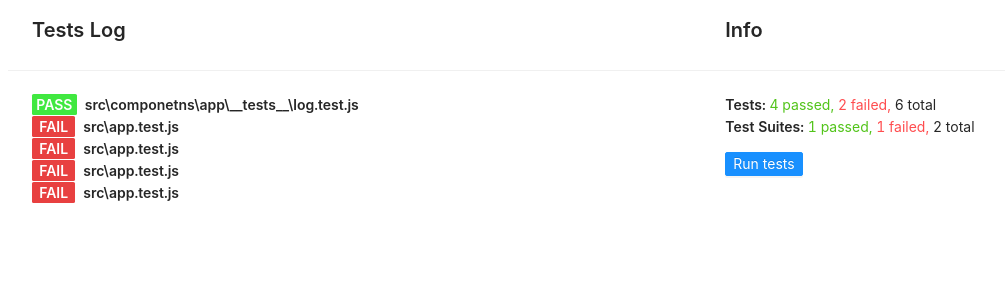
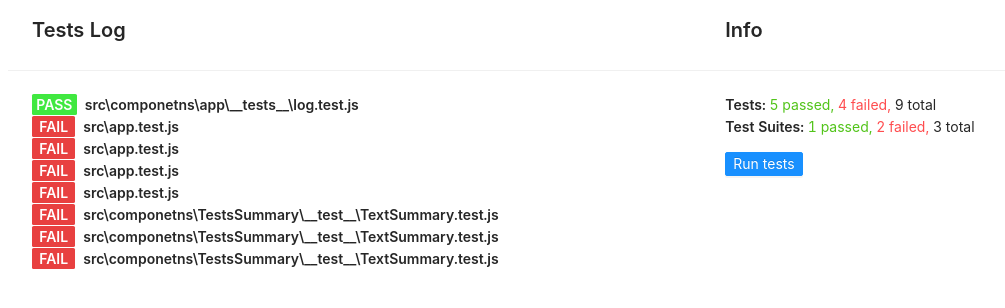
Before and after one commit to GingerBoy14/test-util-lib, a React (Create React App) app: page / in a window 1280 px wide. Shown: the top 308 px of the page, without its empty margins (72-1077 px from the left). Built offline with nearby package versions, Linux system fonts and the light colour scheme.

Commit message:
add one more test suite

```diff
--- a/src/componetns/app/App.js
+++ b/src/componetns/app/App.js
@@ -3,6 +3,7 @@ import { Button, Col, Row } from 'antd'
 import { FileNotFound } from '../FileNotFound'
 import { TestList } from '../TestList'
 import { TestSummary } from '../TestsSummary'
+
 import 'antd/dist/antd.css'
 let logFile
 try {
--- a/src/log.json
+++ b/src/log.json
@@ -1 +1,104 @@
-{"log":[{"path":"src\\componetns\\app\\__tests__\\log.test.js","status":true},{"description":"first test","it":"first iteration","expects":{"status":false,"error":{"received":9,"expects":8,"funcName":"toBe"}},"path":"src\\app.test.js"},{"description":"second second test","it":"first iteration","expects":{"status":true},"path":"src\\app.test.js"},{"description":"second second test","it":"second iteration","expects":{"status":true},"path":"src\\app.test.js"},{"description":"third test","it":"first iteration","expects":{"status":false,"error":{"received":9,"expects":8,"funcName":"toBe"}},"path":"src\\app.test.js"}],"tests":{"passed":4,"failed":2,"total":6},"testSuites":{"passed":1,"failed":1,"total":2}}
+{
+  "log": [
+    {
+      "path": "src\\componetns\\app\\__tests__\\log.test.js",
+      "status": true
+    },
+    {
+      "description": "first test",
+      "it": "first iteration",
+      "expects": {
+        "status": false,
+        "error": {
+          "received": 9,
+          "expects": 8,
+          "funcName": "toBe"
+        }
+      },
+      "path": "src\\app.test.js"
+    },
+    {
+      "description": "second second test",
+      "it": "first iteration",
+      "expects": {
+        "status": true
+      },
+      "path": "src\\app.test.js"
+    },
+    {
+      "description": "second second test",
+      "it": "second iteration",
+      "expects": {
+        "status": true
+      },
+      "path": "src\\app.test.js"
+    },
+    {
+      "description": "third test",
+      "it": "first iteration",
+      "expects": {
+        "status": false,
+        "error": {
+          "received": 9,
+          "expects": 8,
+          "funcName": "toBe"
+        }
+      },
+      "path": "src\\app.test.js"
+    },
+    {
+      "description": "Objects",
+      "it": "obj toBe obj",
+      "expects": {
+        "status": false,
+        "error": {
+          "received": {
+            "a": 5
+          },
+          "expects": {
+            "a": 5
+          },
+          "funcName": "toBe"
+        }
+      },
+      "path": "src\\componetns\\TestsSummary\\__test__\\TextSummary.test.js"
+    },
+    {
+      "description": "Objects",
+      "it": "obj toEqual obj",
+      "expects": {
+        "status": true
+      },
+      "path": "src\\componetns\\TestsSummary\\__test__\\TextSummary.test.js"
+    },
+    {
+      "description": "second summary",
+      "it": "array length = 5",
+      "expects": {
+        "status": false,
+        "error": {
+          "received": [
+            1,
+            2,
+            3,
+            4,
+            5
+          ],
+          "expects": 5,
+          "funcName": "toEqual"
+        }
+      },
+      "path": "src\\componetns\\TestsSummary\\__test__\\TextSummary.test.js"
+    }
+  ],
+  "tests": {
+    "passed": 5,
+    "failed": 4,
+    "total": 9
+  },
+  "testSuites": {
+    "passed": 1,
+    "failed": 2,
+    "total": 3
+  }
+}
```
Also changed, not shown: 1 other file (tests, documents, lock files or other folders).
